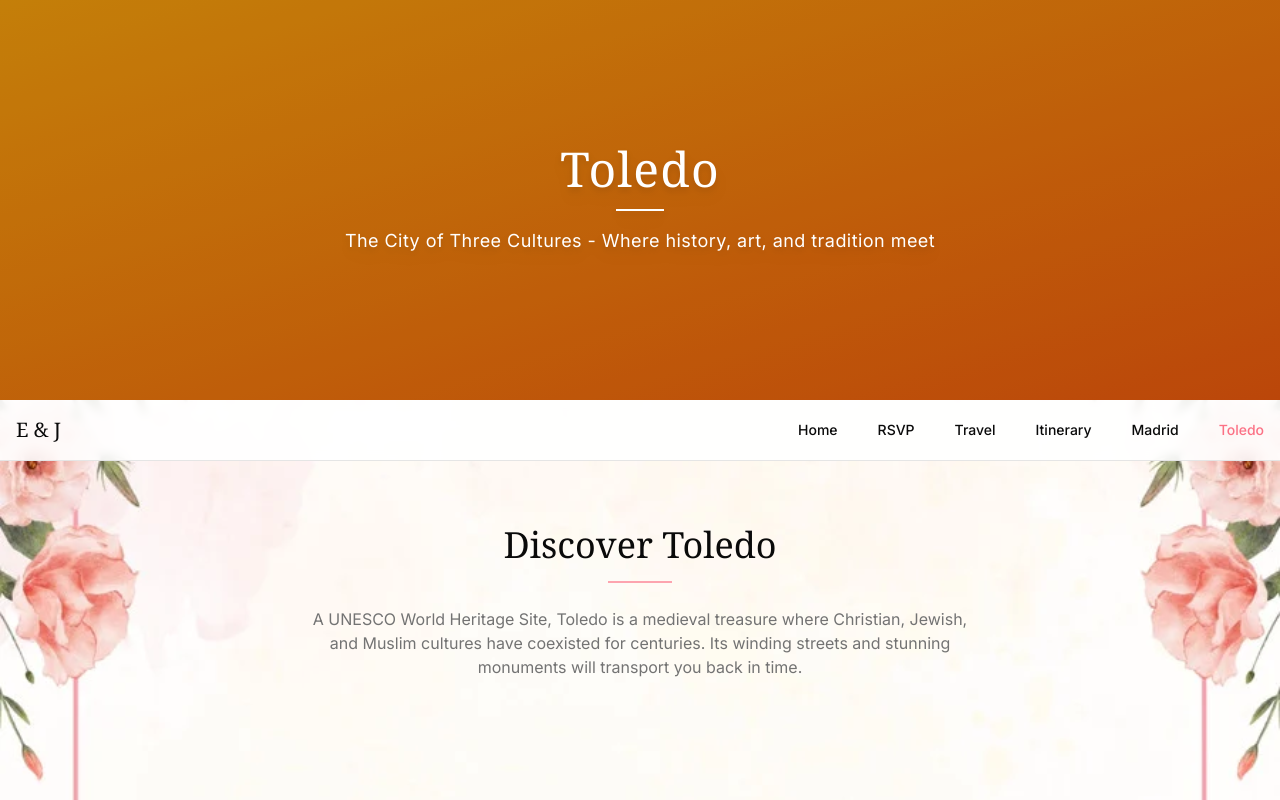
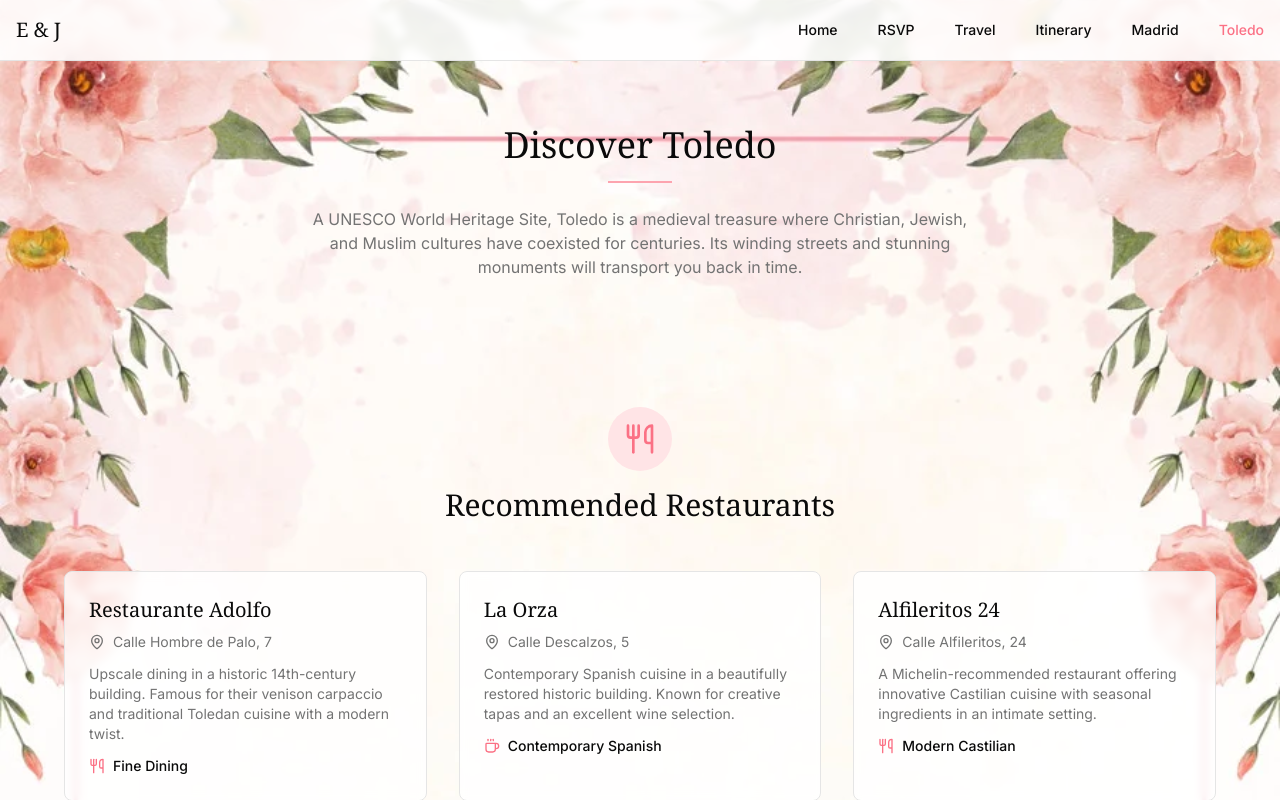
Before and after one commit to thompsonjs101/WeddingWebsite, a Next.js app: page /toledo in a window 1280 px wide. Shown: the top 800 px of the page. Built offline with nearby package versions, Linux system fonts and the light colour scheme.

Commit message:
Reorder madrid and toledo pages

```diff
--- a/app/madrid/page.tsx
+++ b/app/madrid/page.tsx
@@ -5,24 +5,6 @@ import { Button } from "@/components/ui/button"
 export default function MadridPage() {
   return (
     <div className="flex min-h-screen flex-col">
-      {/* Hero Section */}
-      <section className="relative h-[40vh] md:h-[50vh]">
-        <div className="absolute inset-0 z-0">
-          <div className="h-full w-full bg-gradient-to-br from-rose-400 to-rose-600">
-            <div className="absolute inset-0 bg-black/20"></div>
-          </div>
-        </div>
-        <div className="relative z-10 flex h-full flex-col items-center justify-center text-center text-white px-4">
-          <h1 className="font-serif text-3xl md:text-4xl lg:text-5xl font-light tracking-wide drop-shadow-lg">
-            Madrid
-          </h1>
-          <div className="mt-3 md:mt-4 h-0.5 w-12 bg-white drop-shadow-lg"></div>
-          <p className="mt-3 md:mt-4 text-base md:text-lg tracking-wide drop-shadow-lg max-w-2xl">
-            Spain's vibrant capital - A perfect blend of art, culture, and culinary delights
-          </p>
-        </div>
-      </section>
-
       {/* Navigation */}
       <nav className="sticky top-0 z-50 border-b bg-white/90 backdrop-blur-sm">
         <div className="container mx-auto flex items-center justify-between py-3 md:py-4 px-4">
--- a/app/toledo/page.tsx
+++ b/app/toledo/page.tsx
@@ -5,24 +5,6 @@ import { Button } from "@/components/ui/button"
 export default function ToledoPage() {
   return (
     <div className="flex min-h-screen flex-col">
-      {/* Hero Section */}
-      <section className="relative h-[40vh] md:h-[50vh]">
-        <div className="absolute inset-0 z-0">
-          <div className="h-full w-full bg-gradient-to-br from-amber-500 to-orange-600">
-            <div className="absolute inset-0 bg-black/20"></div>
-          </div>
-        </div>
-        <div className="relative z-10 flex h-full flex-col items-center justify-center text-center text-white px-4">
-          <h1 className="font-serif text-3xl md:text-4xl lg:text-5xl font-light tracking-wide drop-shadow-lg">
-            Toledo
-          </h1>
-          <div className="mt-3 md:mt-4 h-0.5 w-12 bg-white drop-shadow-lg"></div>
-          <p className="mt-3 md:mt-4 text-base md:text-lg tracking-wide drop-shadow-lg max-w-2xl">
-            The City of Three Cultures - Where history, art, and tradition meet
-          </p>
-        </div>
-      </section>
-
       {/* Navigation */}
       <nav className="sticky top-0 z-50 border-b bg-white/90 backdrop-blur-sm">
         <div className="container mx-auto flex items-center justify-between py-3 md:py-4 px-4">
```
